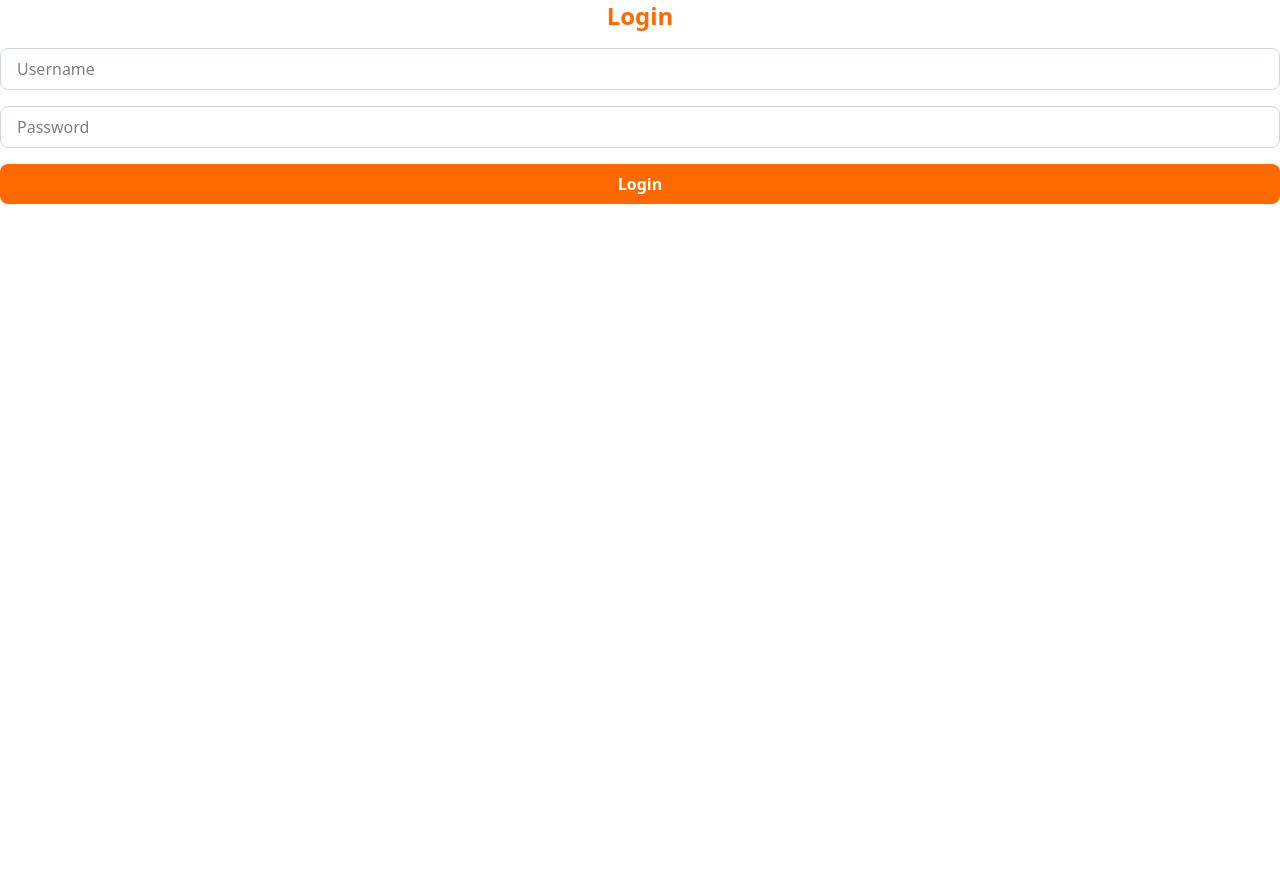
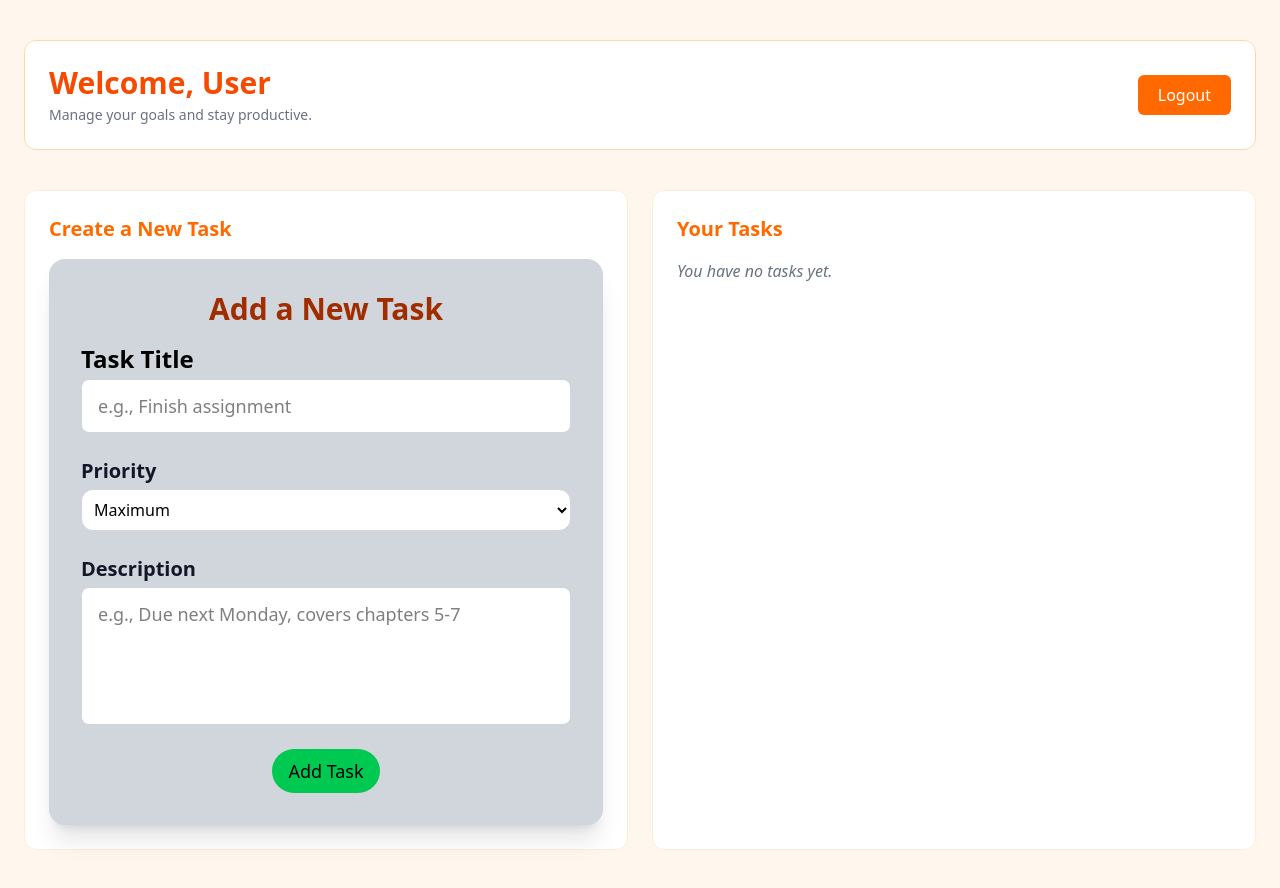
Before and after one commit to YosephDagne/TODO_LIST, a React (Vite) app in the folder frontend/: page /dashboard in a window 1280 px wide. Before the commit this address led to /login. Before the commit the page ends 800 px from the top, so only its background shows below. Built offline with nearby package versions, Linux system fonts and the light colour scheme.

Commit message:
restyle and some configuration over functionality

```diff
--- a/frontend/src/App.jsx
+++ b/frontend/src/App.jsx
@@ -3,28 +3,18 @@ import { useAuth } from "./auth/authContext";
 import Login from "./auth/Login";
 import Dashboard from "./pages/Dashboard";
 import Home from "./pages/Home";
+import Signup from "./auth/Signup";
 
 function App() {
   const { user } = useAuth();
-  const location = useLocation(); // Get the current location
+  const location = useLocation();
 
   return (
     <Routes>
       <Route path="/" element={<Home />} />
       <Route path="/login" element={<Login />} />
-      <Route
-        path="/dashboard"
-        element={
-          user ? (
-            <Dashboard />
-          ) : (
-            <Navigate
-              to="/login"
-              state={{ from: location }}
-            />
-          )
-        }
-      />
+      <Route path="/signup" element={<Signup />} />
+      <Route path="/dashboard" element={<Dashboard />} />
     </Routes>
   );
 }
--- a/frontend/src/auth/Login.jsx
+++ b/frontend/src/auth/Login.jsx
@@ -1,6 +1,6 @@
 import { useState } from "react";
 import { useAuth } from "./authContext";
-import { useLocation, useNavigate } from "react-router-dom";
+import { useLocation, useNavigate, Link } from "react-router-dom";
 
 const Login = () => {
   const { login } = useAuth();
@@ -18,9 +18,10 @@ const Login = () => {
   };
 
   return (
-    <div>
-      <h2 className="text-2xl font-semibold text-center text-orange-500 mb-4">
-        Login
+    <div className="flex justify-center items-center min-h-screen bg-gray-100">
+      <div className="bg-white p-8 rounded-2xl shadow-lg w-full max-w-md">
+        <h2 className="text-3xl font-bold text-center text-orange-600 mb-6">
+          Welcome Back
         </h2>
         <form onSubmit={handleSubmit} className="flex flex-col gap-4">
           <input
@@ -28,22 +29,33 @@ const Login = () => {
             value={username}
             onChange={(e) => setUsername(e.target.value)}
             placeholder="Username"
-          className="px-4 py-2 border border-gray-300 rounded-lg focus:outline-none focus:ring-2 focus:ring-orange-400"
+            className="px-4 py-3 border border-gray-300 rounded-lg focus:outline-none focus:ring-2 focus:ring-orange-400 text-lg"
           />
           <input
             type="password"
             value={password}
             onChange={(e) => setPassword(e.target.value)}
             placeholder="Password"
-          className="px-4 py-2 border border-gray-300 rounded-lg focus:outline-none focus:ring-2 focus:ring-orange-400"
+            className="px-4 py-3 border border-gray-300 rounded-lg focus:outline-none focus:ring-2 focus:ring-orange-400 text-lg"
           />
           <button
             type="submit"
-          className="bg-orange-500 text-white font-semibold py-2 rounded-lg hover:bg-orange-600 transition duration-300"
+            className="bg-orange-600 text-white font-semibold py-3 rounded-lg hover:bg-orange-700 transition duration-300"
           >
             Login
           </button>
         </form>
+
+        <p className="text-sm text-center mt-6 text-gray-600">
+          Don't have an account?{" "}
+          <Link
+            to="/signup"
+            className="text-orange-500 hover:underline font-medium"
+          >
+            Sign up
+          </Link>
+        </p>
+      </div>
     </div>
   );
 };
--- a/frontend/src/components/PrioritySelector.jsx
+++ b/frontend/src/components/PrioritySelector.jsx
@@ -1,7 +1,7 @@
 // File: components/PrioritySelector.jsx
 const PrioritySelector = ({ priority, setPriority }) => (
   <select
-    className="p-2 border border-gray-300 rounded"
+    className="p-2 border border-gray-300  bg-white rounded-xl"
     value={priority}
     onChange={(e) => setPriority(e.target.value)}
   >
--- a/frontend/src/pages/Dashboard.jsx
+++ b/frontend/src/pages/Dashboard.jsx
@@ -1,52 +1,63 @@
 import { useAuth } from "../auth/authContext";
 import { useTodos } from "../todos/todoContext";
+import { useNavigate } from "react-router-dom";
 import TodoForm from "../todos/TodoForm";
 import TodoList from "../todos/TodoList";
 
 const Dashboard = () => {
   const { logout, user } = useAuth();
   const { editTodo, setEditTodo } = useTodos();
+  const navigate = useNavigate();
 
+  // Handle logout and redirect to home
+  const handleLogout = () => {
+    logout();
+    navigate("/");
+  };
+
+  // Set selected todo for editing
   const handleEdit = (todo) => {
     setEditTodo(todo);
   };
 
   return (
-    <div className="min-h-screen bg-gray-50 p-8">
+    <div className="min-h-screen bg-orange-50 px-6 py-10">
       {/* Header */}
-      <div className="flex flex-col md:flex-row items-center justify-between bg-white p-6 rounded-xl shadow-lg mb-8">
+      <header className="flex flex-col md:flex-row items-center justify-between bg-white border border-orange-200 p-6 rounded-xl mb-10 w-full">
         <div>
-          <h1 className="text-3xl font-semibold text-orange-600">
+          <h1 className="text-3xl font-bold text-orange-600">
             Welcome, {user?.username || "User"}
           </h1>
-          <p className="text-sm text-gray-500">Your personal task manager</p>
+          <p className="text-sm text-gray-500 mt-1">
+            Manage your goals and stay productive.
+          </p>
         </div>
         <button
-          onClick={logout}
-          className="bg-orange-500 text-white px-5 py-2 mt-4 md:mt-0 rounded-lg hover:bg-orange-600 transition"
+          onClick={handleLogout}
+          className="bg-orange-500 text-white px-5 py-2 mt-4 md:mt-0 rounded-md hover:bg-orange-600 transition-all duration-300"
         >
           Logout
         </button>
-      </div>
+      </header>
 
       {/* Main Content */}
-      <div className="grid grid-cols-1 md:grid-cols-2 gap-8">
-        {/* Todo Form */}
-        <div className="bg-white p-8 rounded-xl shadow-lg">
-          <h2 className="text-2xl font-semibold text-orange-500 mb-4">
+      <main className="grid grid-cols-1 md:grid-cols-2 gap-6 w-full">
+        {/* Todo Form Section */}
+        <section className="bg-white border border-orange-100 p-6 rounded-xl">
+          <h2 className="text-xl font-semibold text-orange-500 mb-4">
             {editTodo ? "Edit Your Task" : "Create a New Task"}
           </h2>
           <TodoForm editTodo={editTodo} />
-        </div>
+        </section>
 
-        {/* Todo List */}
-        <div className="bg-white p-8 rounded-xl shadow-lg">
-          <h2 className="text-2xl font-semibold text-orange-500 mb-4">
+        {/* Todo List Section */}
+        <section className="bg-white border border-orange-100 p-6 rounded-xl">
+          <h2 className="text-xl font-semibold text-orange-500 mb-4">
             Your Tasks
           </h2>
           <TodoList onEdit={handleEdit} />
-        </div>
-      </div>
+        </section>
+      </main>
     </div>
   );
 };
--- a/frontend/src/pages/Home.jsx
+++ b/frontend/src/pages/Home.jsx
@@ -1,7 +1,5 @@
 import { useState, useEffect } from "react";
 import { useNavigate } from "react-router-dom";
-import Signup from "../auth/Signup";
-import Login from "../auth/Login";
 import { useAuth } from "../auth/authContext";
 
 const Home = () => {
@@ -9,37 +7,44 @@ const Home = () => {
   const navigate = useNavigate();
   const { user } = useAuth();
 
-  // Redirect to dashboard if user is already logged in
   useEffect(() => {
     if (user) {
       navigate("/dashboard");
     }
   }, [user, navigate]);
 
+  const handleCreateTask = () => {
+    navigate("/signup");
+  };
+
   return (
-    <div className="flex items-center justify-center min-h-screen bg-gray-400 px-4">
-      <div className="bg-white shadow-2xl rounded-2xl p-8 max-w-md w-full">
-        <h1 className="text-4xl font-bold text-center text-orange-500 mb-4">
+    <div className="w-full min-h-screen bg-gradient-to-br flex items-center justify-center p-6">
+      <div className="w-full  bg-white  rounded-3xl p-10 sm:p-16 text-center">
+        <h1 className="text-4xl sm:text-5xl font-extrabold text-orange-600 mb-4">
           Welcome to TaskMate
         </h1>
 
-        <p className="text-lg text-center text-gray-700 mb-6">
-          Your personal to-do list manager.{" "}
-          {hasAccount ? "Login to continue." : "Create your account."}
+        <p className="text-md sm:text-lg text-gray-700 mb-6">
+          Organize your life, one task at a time. Stay productive, stay focused,
+          and make every moment count.
         </p>
 
-        {hasAccount ? <Login /> : <Signup />}
+        <p className="text-orange-500 font-medium text-base sm:text-lg mb-8">
+          Create your first task today and take the first step toward your
+          goals. 🚀
+        </p>
 
-        <div className="text-center mt-6">
-          <p className="text-sm text-gray-600">
-            {hasAccount ? "Don’t have an account?" : "Already have an account?"}
-          </p>
+        {!user && (
           <button
-            onClick={() => setHasAccount(!hasAccount)}
-            className="mt-2 text-orange-500 hover:underline font-semibold"
+            onClick={handleCreateTask}
+            className="bg-orange-500 text-white px-8 py-3 rounded-full font-semibold text-lg hover:bg-orange-600 hover:scale-105 transition-all duration-300 shadow-md"
           >
-            {hasAccount ? "Sign up" : "Log in"}
+            Get Started
           </button>
+        )}
+
+        <div className="mt-10 text-sm text-gray-500">
+          <p>✨ Built for dreamers, doers, and achievers like you.</p>
         </div>
       </div>
     </div>
--- a/frontend/src/todos/TodoForm.jsx
+++ b/frontend/src/todos/TodoForm.jsx
@@ -41,36 +41,50 @@ const TodoForm = ({ editTodo }) => {
   };
 
   return (
-    <form onSubmit={handleSubmit} className="flex flex-col gap-4">
-      {/* <h2 className="text-xl font-semibold text-orange-500">
-        {editTodo ? "Edit Task" : "Add New Task"}
-      </h2> */}
+    <form
+      onSubmit={handleSubmit}
+      className="bg-gray-300 p-8 rounded-2xl shadow-xl max-w-2xl w-full mx-auto space-y-6"
+    >
+      <h2 className="text-3xl font-bold text-orange-800 text-center mb-4 ">
+        {editTodo ? "Update Your Task" : "Add a New Task"}
+      </h2>
 
-      {/* Title Input */}
+      {/* Title Field */}
+      <div className="flex flex-col gap-1">
+        <label className="text-black font-bold text-2xl ">Task Title</label>
         <input
           value={title}
           onChange={(e) => setTitle(e.target.value)}
-        placeholder="Task title"
+          placeholder="e.g., Finish assignment"
           required
-        className="px-4 py-2 border border-gray-300 rounded-lg focus:outline-none focus:ring-2 focus:ring-orange-400"
+          className="px-4 py-3 border border-gray-300 rounded-lg focus:outline-none focus:ring-2 focus:ring-orange-400 text-lg bg-white"
         />
+      </div>
 
       {/* Priority Selector */}
+      <div className="flex flex-col gap-1">
+        <label className="text-gray-900 font-bold text-xl">Priority</label>
         <PrioritySelector priority={priority} setPriority={setPriority} />
+      </div>
 
-      {/* Description Textarea */}
+      {/* Description Field */}
+      <div className="flex flex-col gap-1">
+        <label className="text-gray-900 font-bold text-xl">Description</label>
         <textarea
           value={description}
           onChange={(e) => setDescription(e.target.value)}
-        placeholder="Task description"
+          placeholder="e.g., Due next Monday, covers chapters 5-7"
           rows={4}
           required
-        className="px-4 py-2 border border-gray-300 rounded-lg resize-none focus:outline-none focus:ring-2 focus:ring-orange-400"
+          className="px-4 py-3 border border-gray-300 rounded-lg resize-none focus:outline-none focus:ring-2 focus:ring-orange-400 text-lg bg-white"
         />
+      </div>
 
       {/* Submit Button */}
-      <div className="mt-2">
-        <Button type="submit">{editTodo ? "Update Task" : "Add Task"}</Button>
+      <div className="text-center">
+        <Button type="submit" className="py-2 text-lg bg-green-500 px-4 hover:bg-white rounded-full cursor-pointer hover:border-[1px]">
+          {editTodo ? "Update Task" : "Add Task"}
+        </Button>
       </div>
     </form>
   );
--- a/frontend/src/todos/TodoItem.jsx
+++ b/frontend/src/todos/TodoItem.jsx
@@ -25,7 +25,7 @@ const TodoItem = ({ todo, onEdit, onDelete }) => {
           {todo.description}
         </p>
 
-        <p className="text-xs text-gray-400 mt-2">Created {timeAgo}</p>
+        <p className="text-xs text-gray-400 mt-2">CreatedAt: {timeAgo}</p>
       </div>
 
       <div className="flex justify-end gap-2 mt-4">
```
Also changed, not shown: frontend/src/auth/Signup.jsx (+23 -13 lines). Lines whose indentation alone changed are shown as unchanged.
